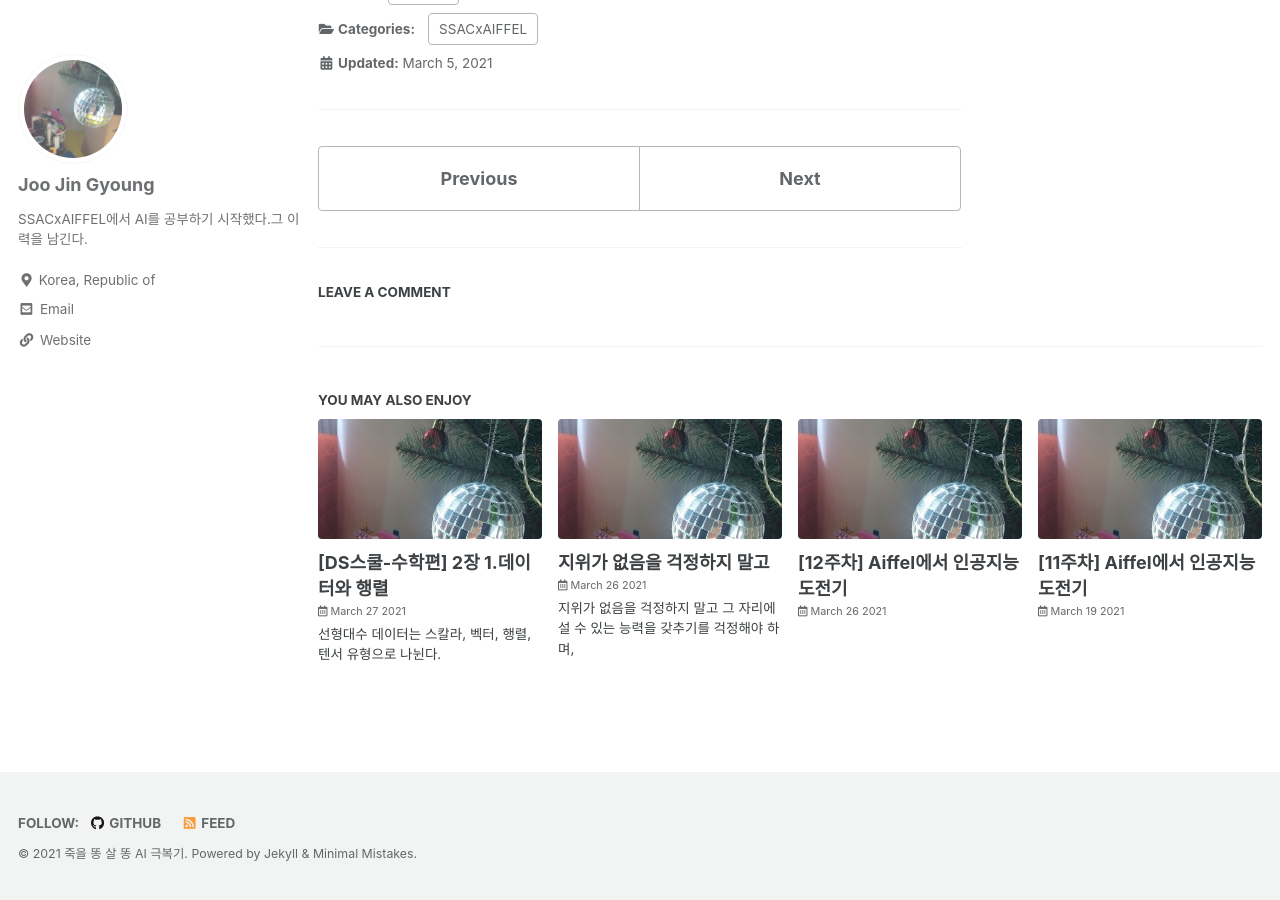
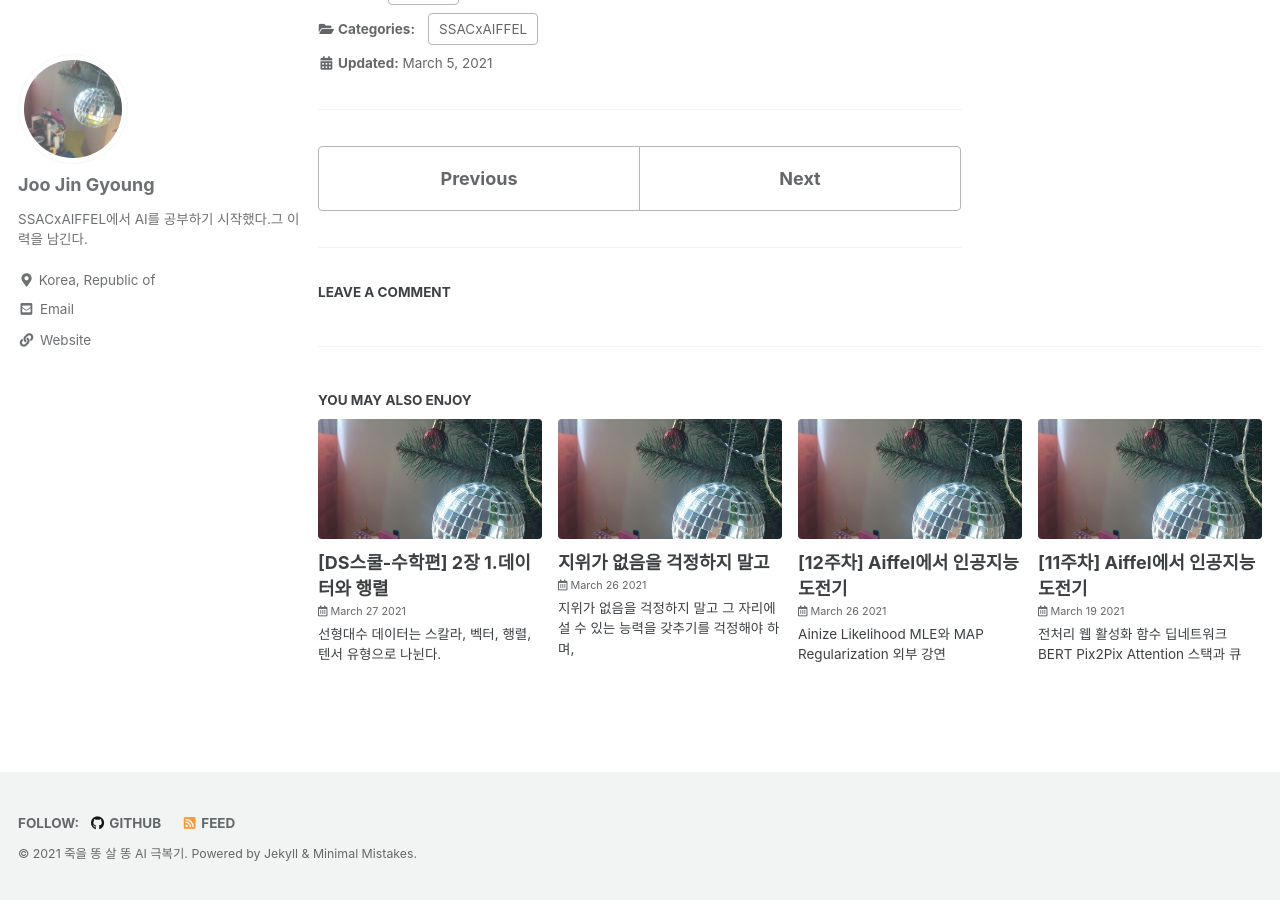
Before and after one commit to adele2020/adele2020.github.io, a Jekyll site: the page built from _posts/2021-03-05-report-week9.md, in a window 1280 px wide and 900 px high, scrolled down 2175 px. Built offline with Jekyll 4.4.1, drawn with Linux system fonts in a browser that asks for light colours; cached includes are drawn as plain includes; comment, search, counter and statistics services are not loaded.

Commit message:
posts 업데이트

```diff
--- a/_posts/2021-03-05-report-week9.md
+++ b/_posts/2021-03-05-report-week9.md
@@ -1,6 +1,6 @@
 ---
 title:  "[9주차] Aiffel에서 인공지능 도전기"
-excerpt: ""
+excerpt: "맵리듀스 Linear Convolution 트랜스포머 Super Resolution SRGAN Training Neural Networks 검색 알고리즘"
 categories:
   - SSACxAIFFEL
 tags:
--- a/_posts/2021-03-19-report-week11.md
+++ b/_posts/2021-03-19-report-week11.md
@@ -1,6 +1,6 @@
 ---
 title:  "[11주차] Aiffel에서 인공지능 도전기"
-excerpt: ""
+excerpt: "전처리 웹 활성화 함수 딥네트워크 BERT Pix2Pix Attention 스택과 큐"
 categories:
   - SSACxAIFFEL
 tags:
--- a/_posts/2021-03-26-report-week12.md
+++ b/_posts/2021-03-26-report-week12.md
@@ -1,6 +1,6 @@
 ---
 title:  "[12주차] Aiffel에서 인공지능 도전기"
-excerpt: ""
+excerpt: "Ainize Likelihood MLE와 MAP Regularization 외부 강연"
 categories:
   - SSACxAIFFEL
 tags:
```
Also changed, not shown: _posts/2021-03-12-report-week10.md (+1 -1 lines).
